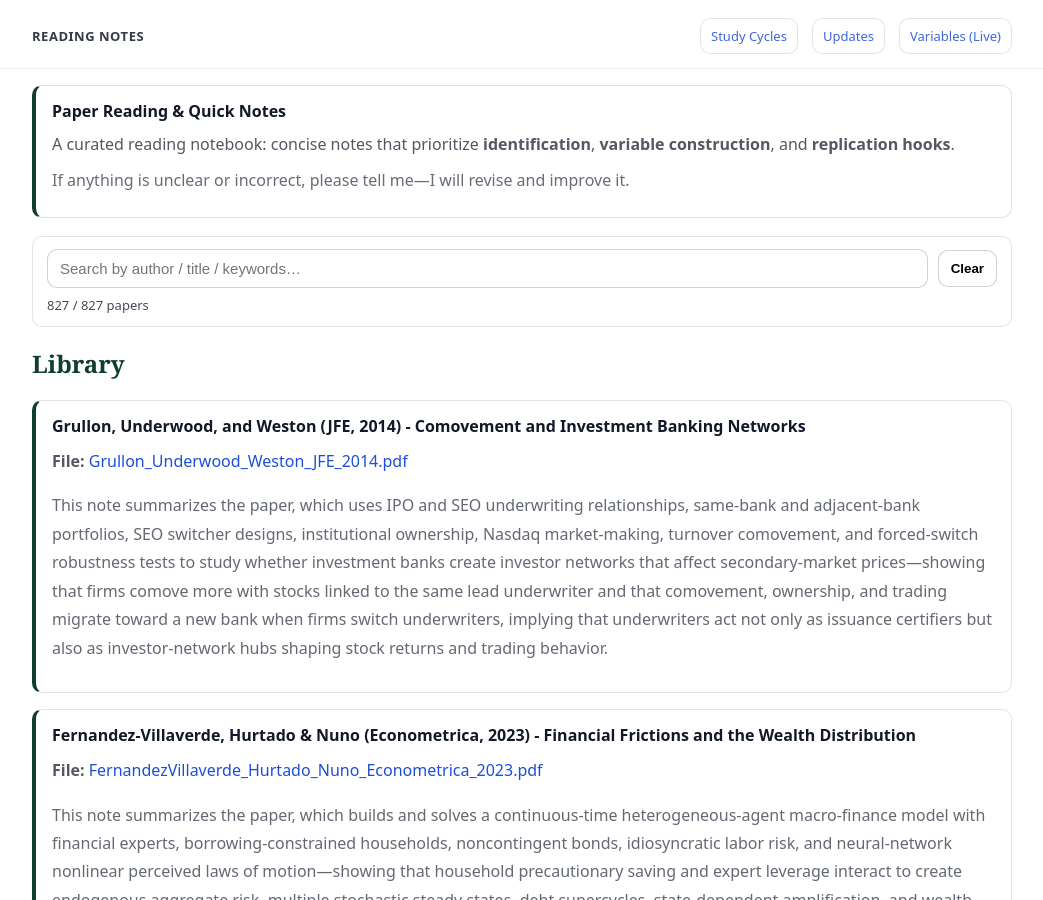
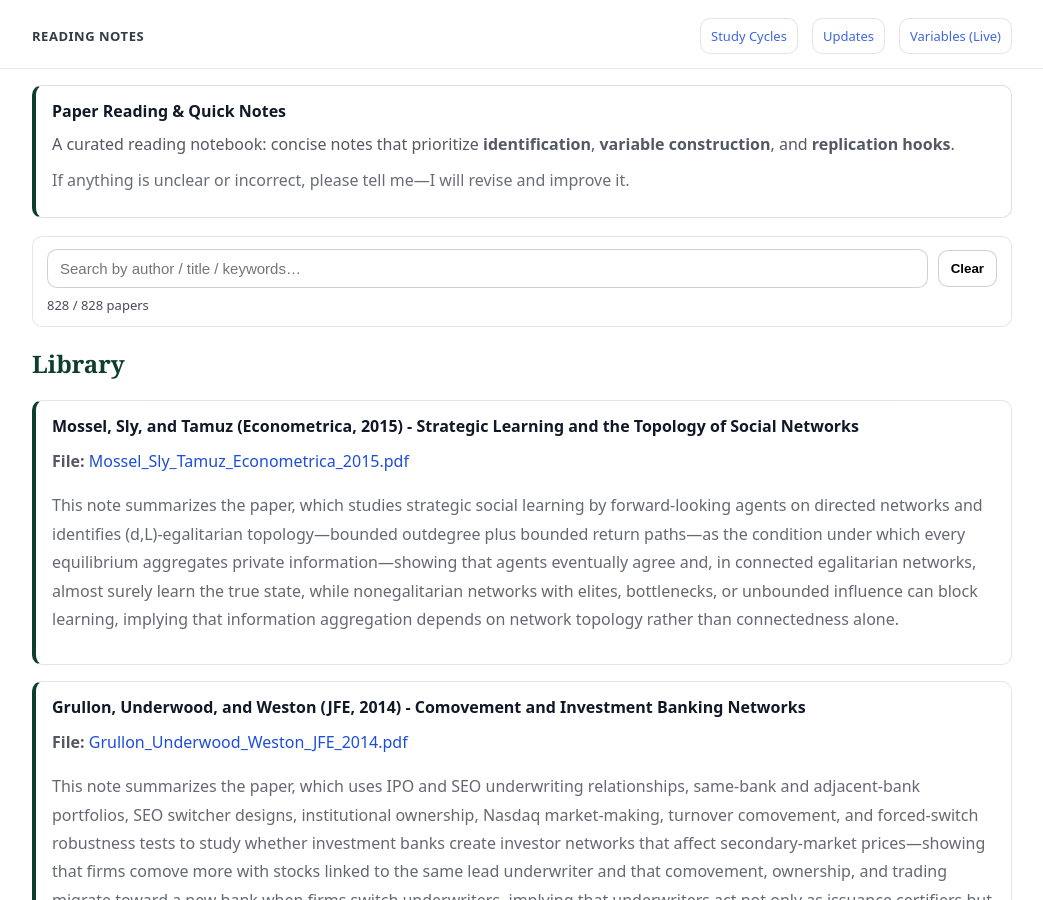
Before and after one commit to yaxinzn/study-archive, a Jekyll site: the page built from reading/index.md, in a window 1280 px wide and 900 px high. Shown: the whole window, without its empty margins (118-1161 px from the left). Built offline with Jekyll 4.4.1, drawn with Linux system fonts in a browser that asks for light colours.

Commit message:
Reading: add/update Mossel_Sly_Tamuz_Econometrica_2015.pdf

```diff
--- a/_data/reading.yml
+++ b/_data/reading.yml
@@ -1,3 +1,7 @@
+- title: "Mossel, Sly, and Tamuz (Econometrica, 2015) - Strategic Learning and the Topology of Social Networks"
+  file: "Mossel_Sly_Tamuz_Econometrica_2015.pdf"
+  desc: "This note summarizes the paper, which studies strategic social learning by forward-looking agents on directed networks and identifies (d,L)-egalitarian topology—bounded outdegree plus bounded return paths—as the condition under which every equilibrium aggregates private information—showing that agents eventually agree and, in connected egalitarian networks, almost surely learn the true state, while nonegalitarian networks with elites, bottlenecks, or unbounded influence can block learning, implying that information aggregation depends on network topology rather than connectedness alone."
+
 - title: "Grullon, Underwood, and Weston (JFE, 2014) - Comovement and Investment Banking Networks"
   file: "Grullon_Underwood_Weston_JFE_2014.pdf"
   desc: "This note summarizes the paper, which uses IPO and SEO underwriting relationships, same-bank and adjacent-bank portfolios, SEO switcher designs, institutional ownership, Nasdaq market-making, turnover comovement, and forced-switch robustness tests to study whether investment banks create investor networks that affect secondary-market prices—showing that firms comove more with stocks linked to the same lead underwriter and that comovement, ownership, and trading migrate toward a new bank when firms switch underwriters, implying that underwriters act not only as issuance certifiers but also as investor-network hubs shaping stock returns and trading behavior."
```
Also changed, not shown: 1 other file.
